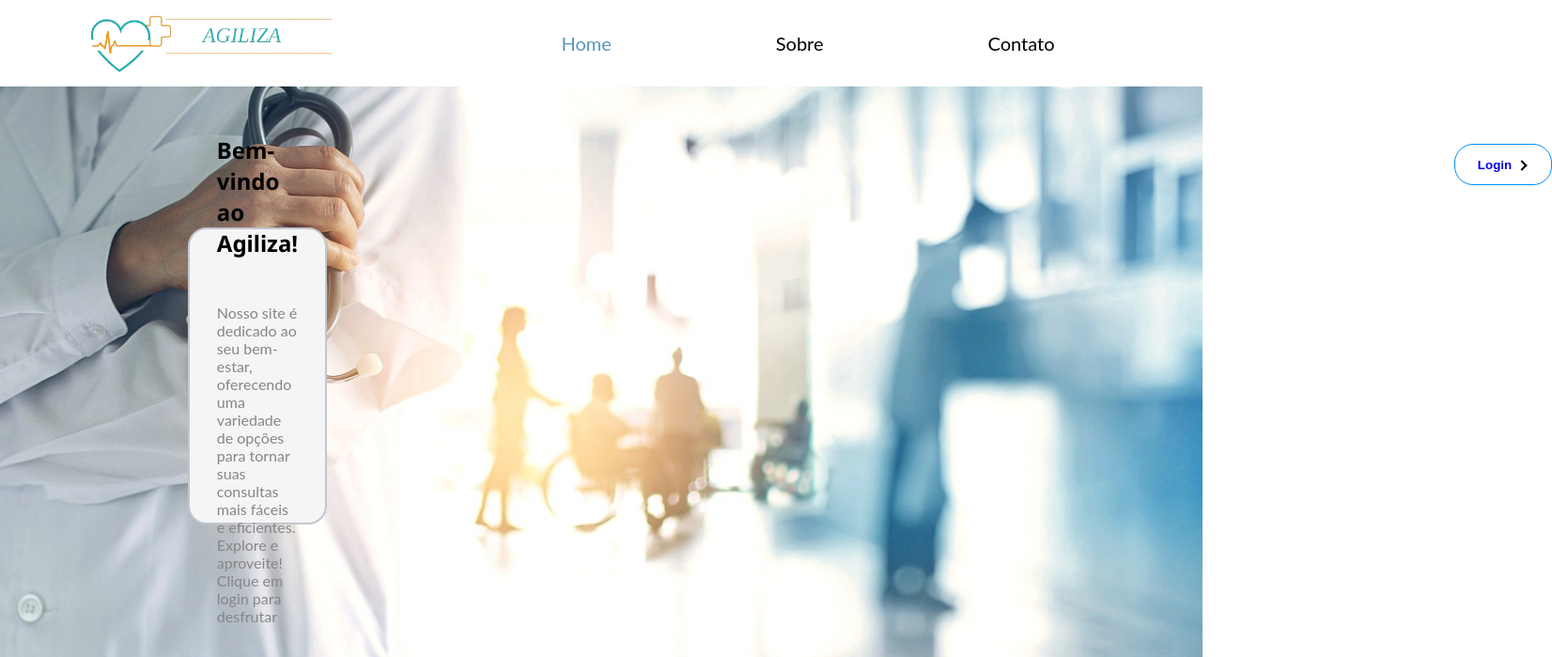
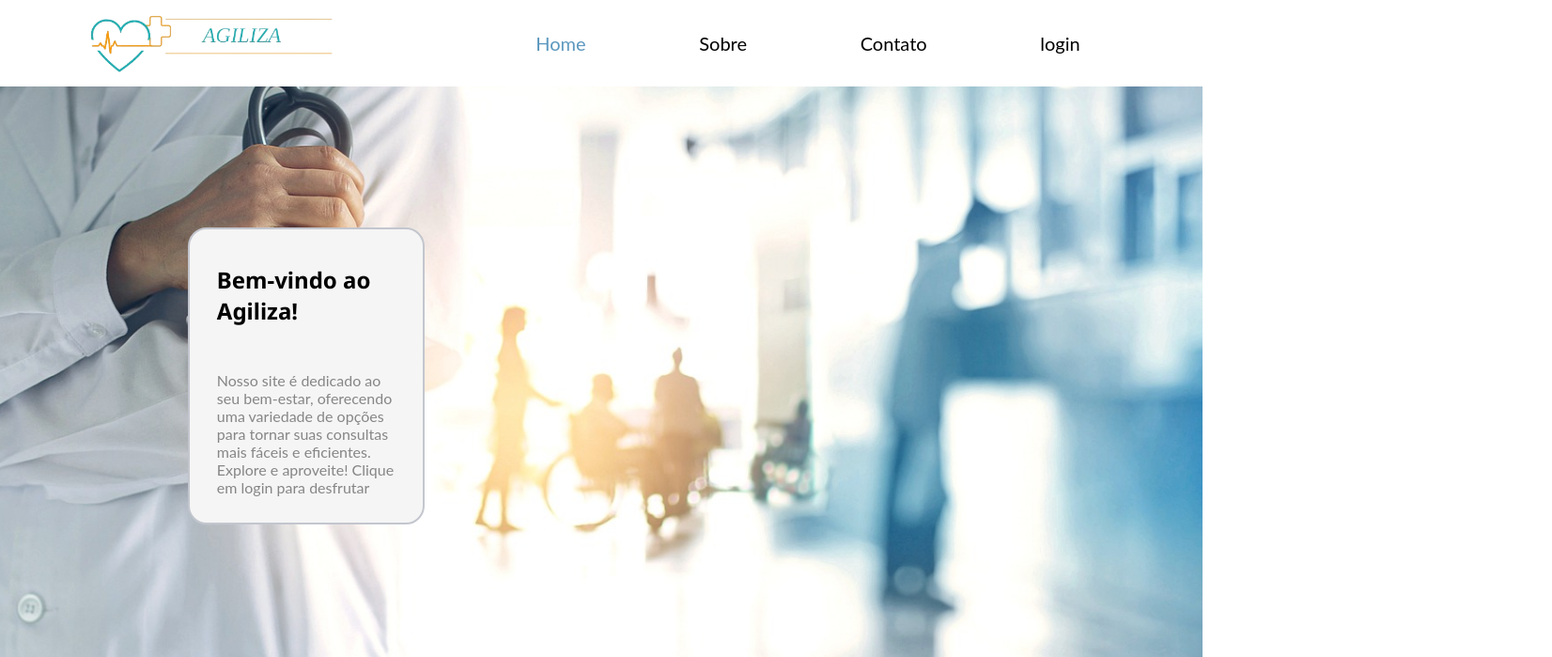
Before and after one commit to miguelssc/noite, a plain HTML site: page index.html in a window 1280 px wide. Shown: the top 699 px of the page at 94% size, 1652 px wide, since content can reach past the window. Drawn offline with nearby package versions, Linux system fonts and the light colour scheme.

Commit message:
Update index.html

```diff
--- a/index.html
+++ b/index.html
@@ -17,7 +17,7 @@
             <a id="home" href="#navbar" style=" color:#5b97be ;">Home</a>
             <a id="sobre" href="tk.html">Sobre</a>
             <a id="contato" href="contato.html">Contato</a>
-            <a href="inicio.html" class="card-button">Login</a>
+            <a id="buton2" href="cadastro.html">login</a>
 
         </div>
     </div>
@@ -33,13 +33,7 @@
 
         </div>
 
-        <button><a href="cadastro.html">
-            Login
-            <div class="arrow-wrapper">
-                <div class="arrow"></div>
 
-            </a> </div>
-        </button>
     </div>
     <div id="conteudo2">
         <div id="tudo">
```
